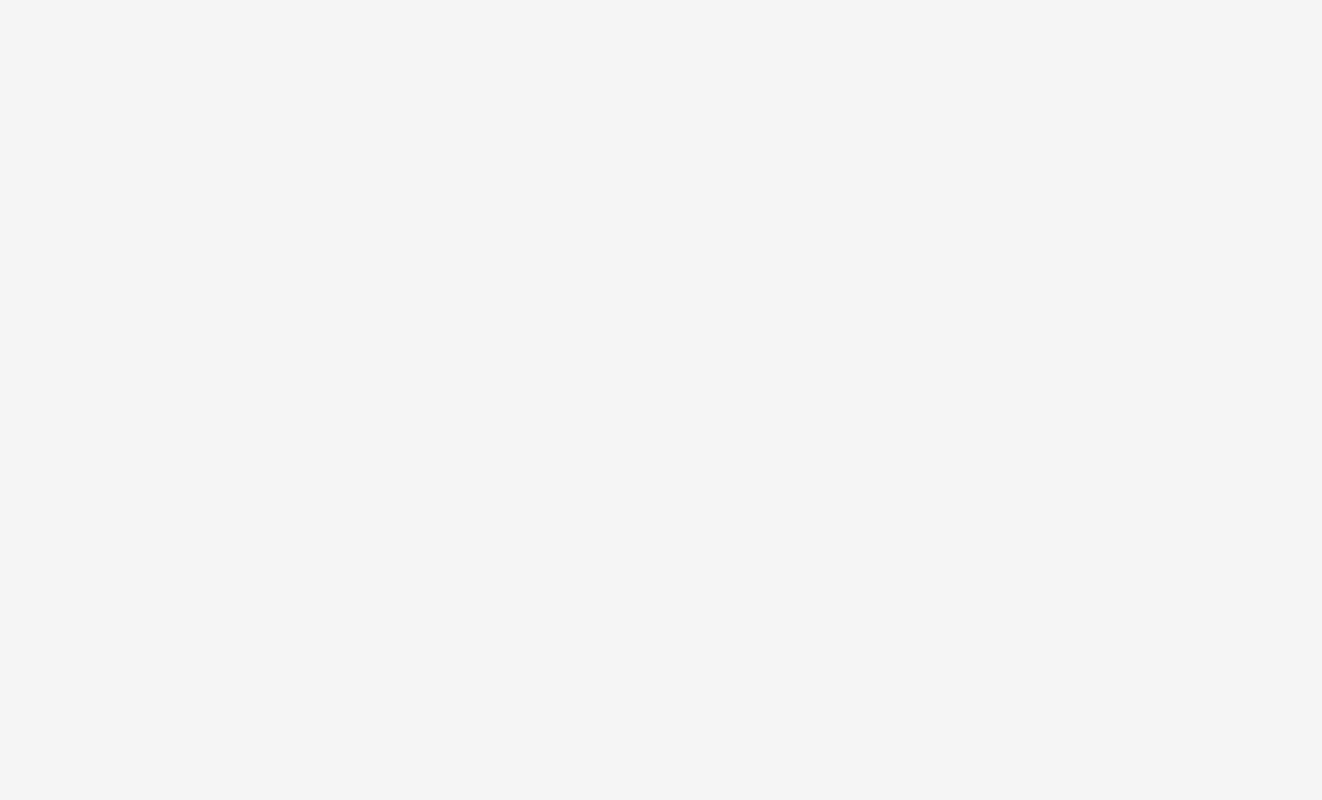
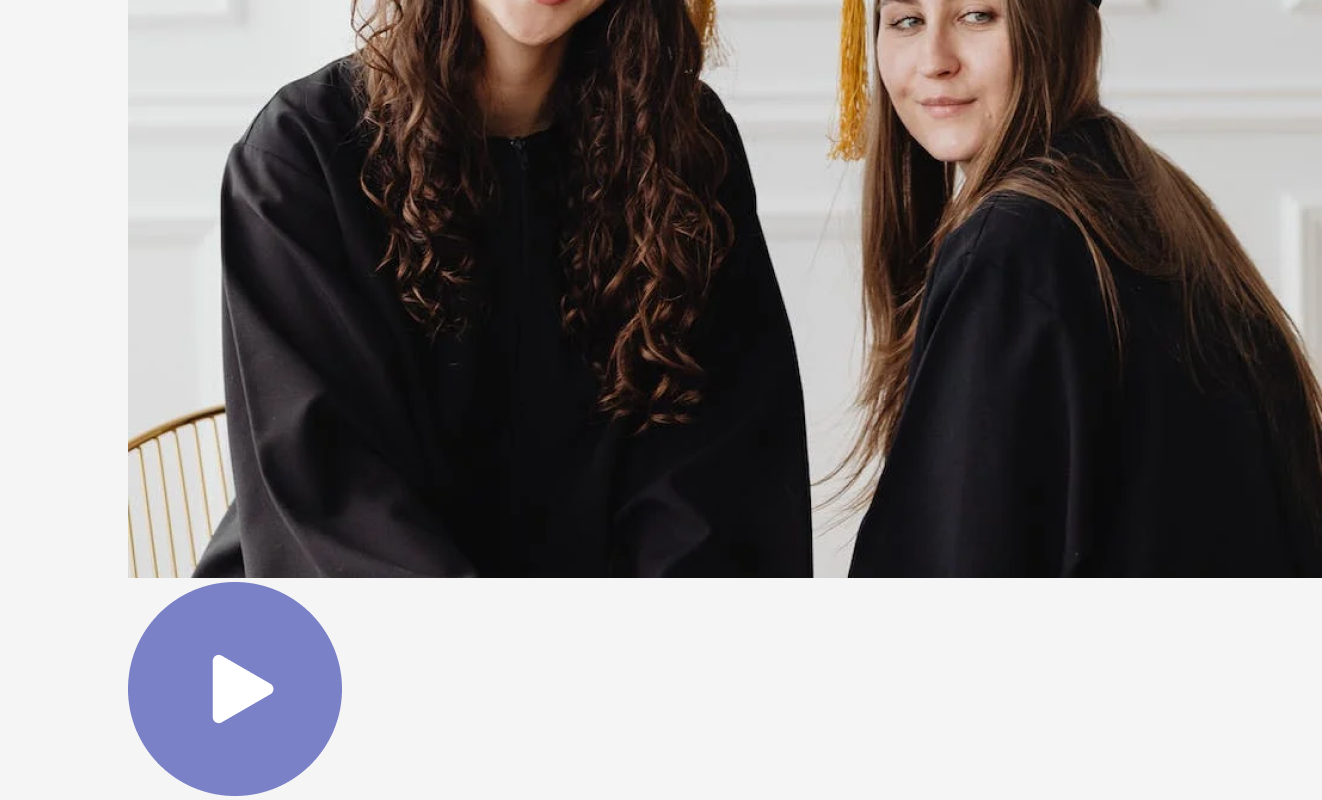
Before and after one commit to neelendrareddy9001/educational-Institution-layout, a React (Vite) app: page / in a window 1280 px wide. Shown: the part 1947-2747 px from the top of the page, 1322 px wide, since content can reach past the window. Before the commit the page ends 1381 px from the top, so only its background shows below. Built offline with nearby package versions, Linux system fonts and the light colour scheme.

Commit message:
react eslint file has modified dure unused var varibales and about component created

```diff
--- a/src/App.jsx
+++ b/src/App.jsx
@@ -1,4 +1,5 @@
 
+import About from "./Components/About/About";
 import Hero from "./Components/Hero/Hero";
 import Navbar from "./Components/Navbar/Navbar";
 import Programs from "./Components/Programs/Programs";
@@ -12,6 +13,7 @@ const App = () => {
       <div className="container">
         <Title  subTitle="Our PROGRAM" title="What We Offer" />
         <Programs />
+        <About />
       </div>
     </div>
   );
--- /dev/null
+++ b/src/Components/About/About.jsx
@@ -0,0 +1,17 @@
+import React from 'react'
+import './About.css';
+import about_img from '../../assets/about.png';
+import play_icon from '../../assets/play-icon.png';
+
+const About = () => {
+  return (
+    <div className='about'>
+      <div className='about-left'>
+        <img src={about_img} alt='' className='about-img' />
+        <img src={play_icon} alt='' className='play-icon' />
+      </div>
+    </div>
+  )
+}
+
+export default About
```
Also changed, not shown: .eslintrc.cjs, src/Components/About/About.css (added).
